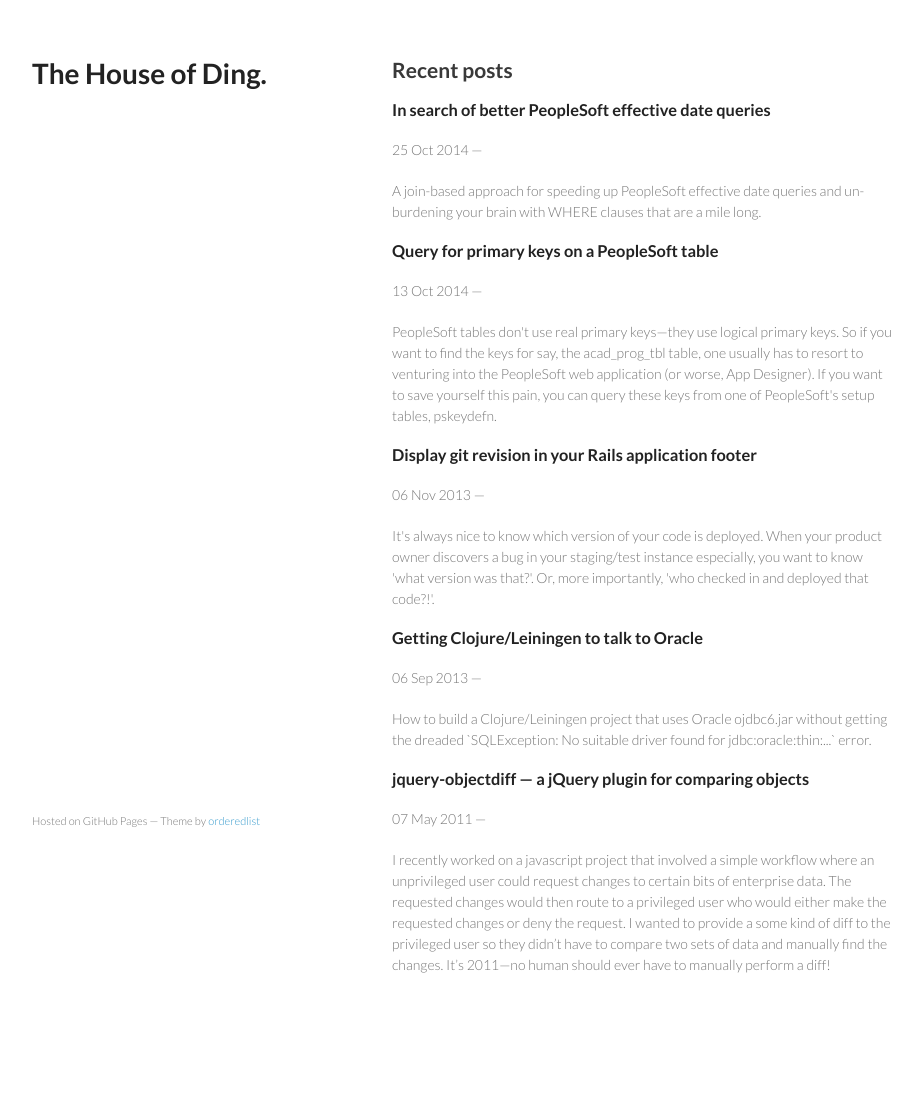
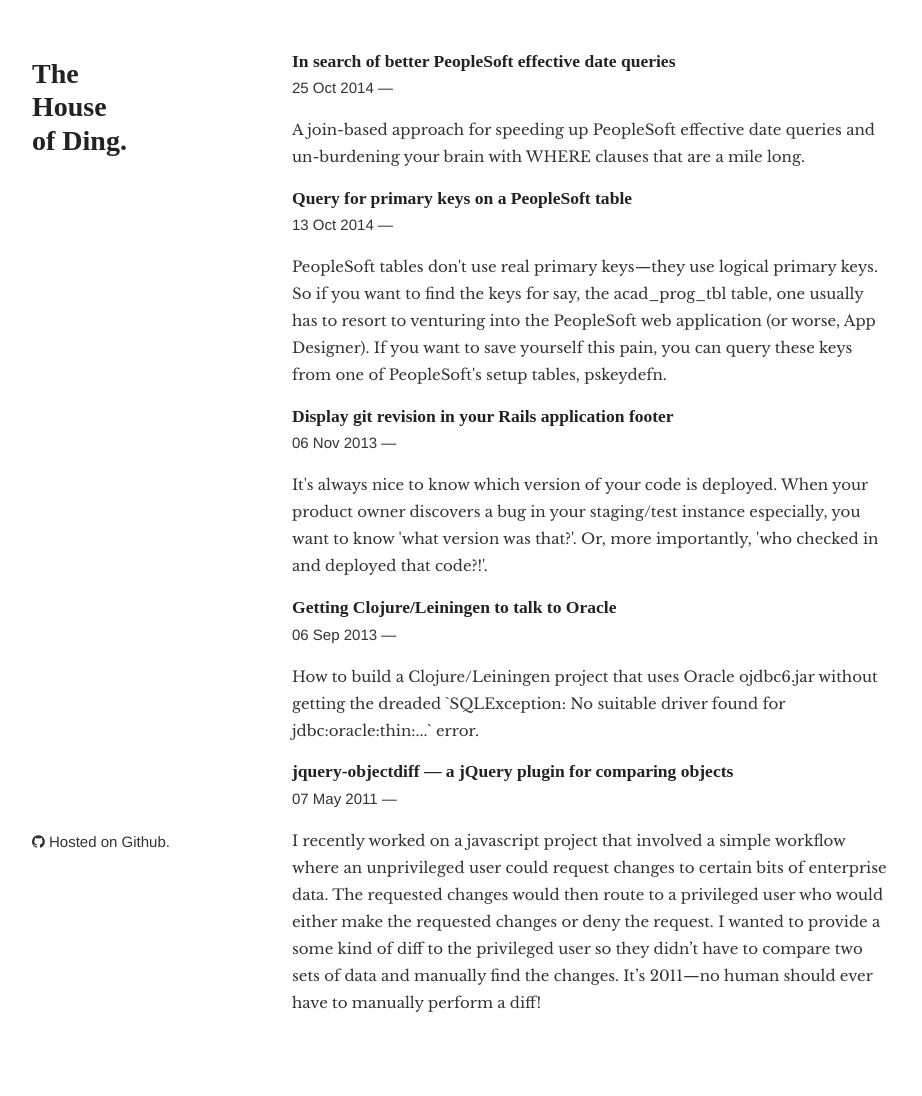
Before and after one commit to cdinger/cdinger.github.com, a Jekyll site: the page built from index.html, in a window 1280 px wide. Shown: the whole page, without its empty margins (178-1100 px from the left). Built offline with Jekyll 4.4.1, drawn with Linux system fonts in a browser that asks for light colours; nearby versions of some CDN libraries; comment, search, counter and statistics services are not loaded; before the commit the page ends 1045 px from its top, so only the background shows below that.

Commit message:
Update style

```diff
--- a/_includes/footer.html
+++ b/_includes/footer.html
@@ -1,6 +1,7 @@
       </section>
       <footer>
-        <p><small>Hosted on GitHub Pages &mdash; Theme by <a href="https://github.com/orderedlist">orderedlist</a></small></p>
+        <!--<p><small>Hosted on GitHub Pages &mdash; Theme by <a href="https://github.com/orderedlist">orderedlist</a></small></p>-->
+        <p><i class="fa fa-github"></i> Hosted on Github.</p>
       </footer>
     </div>
     <script src="/javascripts/scale.fix.js"></script>
--- a/_includes/head.html
+++ b/_includes/head.html
@@ -7,6 +7,7 @@
 
     <link rel="stylesheet" href="/stylesheets/styles.css">
     <link rel="stylesheet" href="/stylesheets/pygment_trac.css">
+    <link href="//maxcdn.bootstrapcdn.com/font-awesome/4.2.0/css/font-awesome.min.css" rel="stylesheet">
     <meta name="viewport" content="width=device-width, initial-scale=1, user-scalable=no">
     <!--[if lt IE 9]>
     <script src="//html5shiv.googlecode.com/svn/trunk/html5.js"></script>
@@ -15,7 +16,6 @@
   <body>
     <div class="wrapper">
       <header>
-      <h1><a href="/">{{ site.site_title }}</a></h1>
-      <!--<p class="view"><a href="https://github.com/cdinger">View My GitHub Profile</a></p>-->
+        <h1><a href="/">The<br/>House<br />of Ding.</a></h1>
       </header>
       <section>
--- a/_layouts/post.html
+++ b/_layouts/post.html
@@ -1,6 +1,6 @@
 {% include head.html %}
     <h2><a href="{{ page.permalink }}">{{ page.title }}</a></h2>
-    <p>{{ page.date | date_to_string }}</p>
+    <p class="post-date">{{ page.date | date_to_string }}</p>
     {{ content }}
     <div id="disqus_thread"></div>
     <script type="text/javascript">
--- a/index.html
+++ b/index.html
@@ -1,9 +1,9 @@
 ---
 layout: default
 ---
-<h2>Recent posts</h2>
+<!--<h2>Recent posts</h2>-->
 {% for post in site.posts limit:5 %}
   <h3><a href="{{ post.url }}">{{ post.title }}</a></h3>
-  <p>{{ post.date | date_to_string }} &mdash; <a href="{{ post.url }}#disqus_thread" data-disqus-identifier="{{ post.id }}"></a></p>
+  <p class="post-date">{{ post.date | date_to_string }} &mdash; <a href="{{ post.url }}#disqus_thread" data-disqus-identifier="{{ post.id }}"></a></p>
   <p>{{ post.lead }}</p>
 {% endfor %}
--- a/stylesheets/styles.css
+++ b/stylesheets/styles.css
@@ -1,27 +1,30 @@
-@import url(https://fonts.googleapis.com/css?family=Lato:300italic,700italic,300,700);
+@import url(http://fonts.googleapis.com/css?family=Libre+Baskerville:400,400italic);
+@import url(leaguespartan.css);
+
+* + * {
+  margin-bottom: 1em;
+}
 
 body {
-  padding:50px;
-  font:14px/1.5 Lato, "Helvetica Neue", Helvetica, Arial, sans-serif;
-  color:#777;
+  font:15px/1.8 "Libre Baskerville", "Helvetica Neue", Helvetica, Arial, sans-serif;
+  color:#333;
   font-weight:300;
+  padding: 15px;
+}
+
+p.post-date {
+  font-family: "Century Gothic", "Helvetica Neue";
+  margin-top: -1em;
 }
 
 h1, h1 a, h2, h2 a, h3, h3 a, h4, h5, h6 {
   color:#222;
-  margin:0 0 20px;
+  font-family: "League Spartan";
+  line-height: 1.2em;
 }
 
 h1 a, h2 a, h3 a {
   font-weight:bold;
-}
-
-p, ul, ol, table, pre, dl {
-  margin:0 0 20px;
-}
-
-h1, h2, h3 {
-  line-height:1.1;
 }
 
 h1 {
@@ -62,16 +65,17 @@ blockquote {
 }
 
 code, pre {
-  font-family:Monaco, Bitstream Vera Sans Mono, Lucida Console, Terminal;
+  font-family:Menlo,Monaco, Bitstream Vera Sans Mono, Lucida Console, Terminal;
   color:#333;
   font-size:12px;
 }
 
 pre {
+  margin: 2em 0;
   padding:8px 15px;
-  background: #f8f8f8;
-  border-radius:5px;
-  border:1px solid #e5e5e5;
+  /*background: #f8f8f8;  */
+  /*border-radius:5px;*/
+  /*border:1px solid #e5e5e5;*/
   overflow-x: auto;
 }
 
@@ -100,7 +104,8 @@ img {
 }
 
 header {
-  width:270px;
+  margin-top:1em;
+  width:220px;
   float:left;
   position:fixed;
 }
@@ -164,8 +169,9 @@ header ul a strong {
 }
 
 section {
-  width:500px;
+  width:600px;
   float:right;
+  padding-top:10px;
   padding-bottom:50px;
 }
 
@@ -184,7 +190,8 @@ footer {
   width:270px;
   float:left;
   position:fixed;
-  bottom:50px;
+  bottom:1em;
+  font-family: "Helvetica Neue";
 }
 
 @media print, screen and (max-width: 960px) {
@@ -225,6 +232,7 @@ footer {
 @media print, screen and (max-width: 720px) {
   body {
     word-wrap:break-word;
+    padding: 15px;
   }
 
   header {
```
Also changed, not shown: stylesheets/leaguespartan-bold.svg (added), stylesheets/leaguespartan-bold.ttf (added), stylesheets/leaguespartan-bold.woff (added), stylesheets/leaguespartan-bold.woff2 (added), stylesheets/leaguespartan.css (added), 2 other files.
